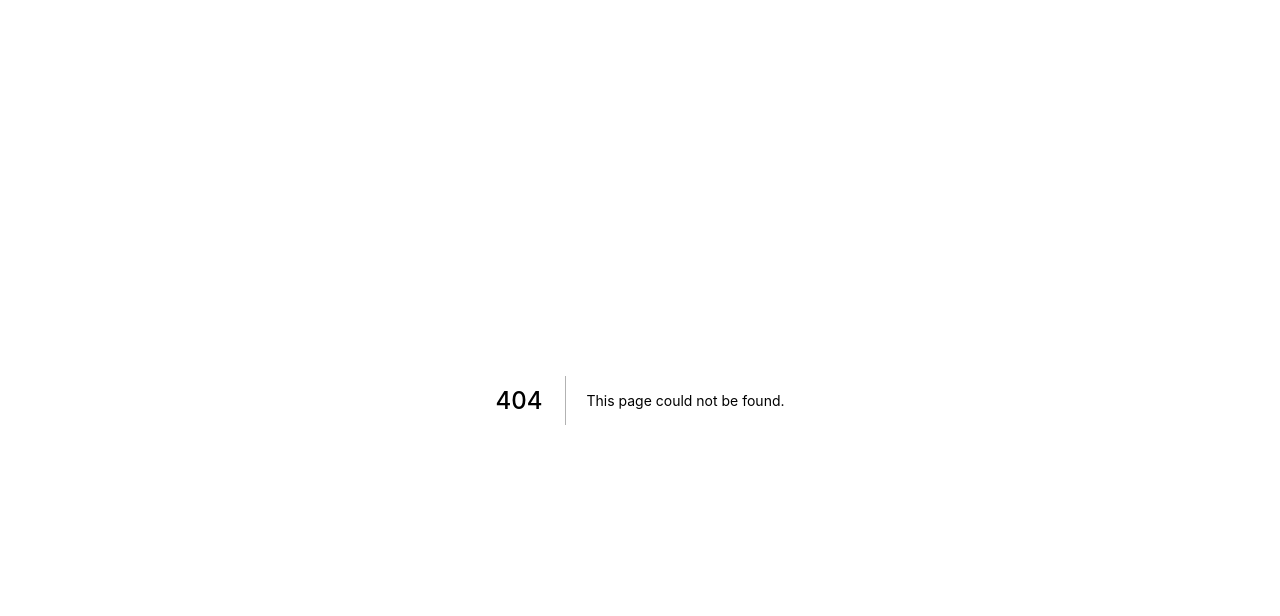
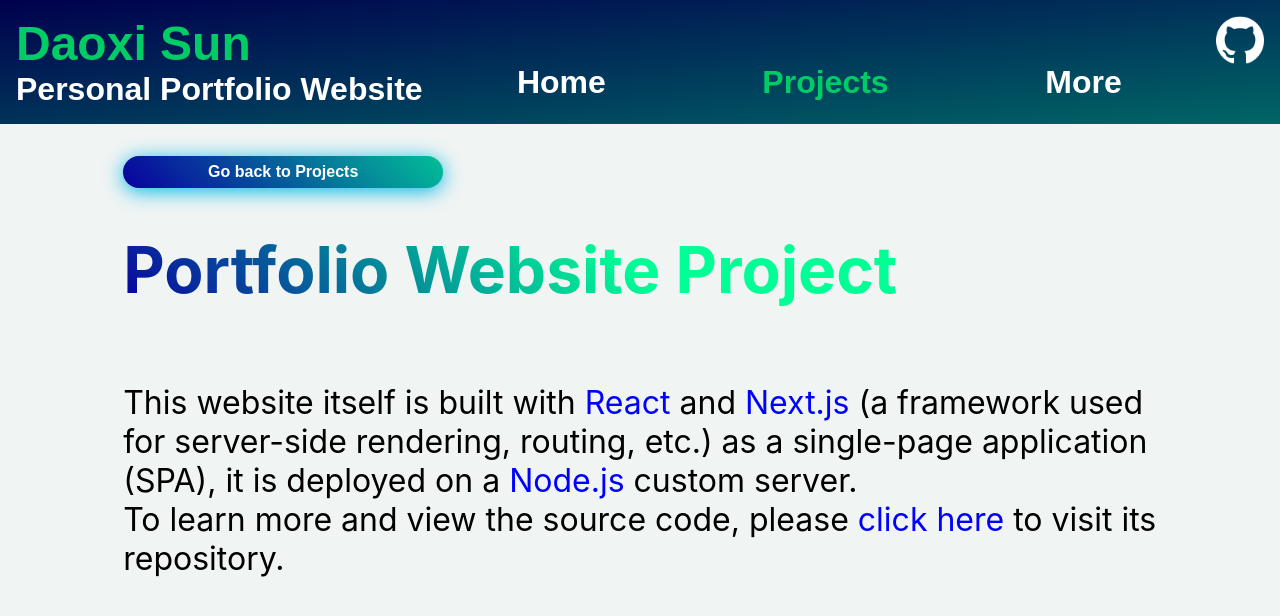
Before and after one commit to daoxi/personal-portfolio, a Next.js app: page /projects/portfolio-website in a window 1280 px wide. Before the commit this address had no page. Shown: the top 616 px of the page. Built offline with nearby package versions, Linux system fonts and the light colour scheme.

Commit message:
added portfolio website project page

```diff
--- /dev/null
+++ b/pages/projects/portfolio-website.js
@@ -0,0 +1,67 @@
+/* the portfolio website project page */
+import MainNavigation from "../components/MainNavigation";
+import classes from "../components/IntroTemplate.module.css";
+import Link from "next/link";
+import Head from "next/head";
+
+function PortfolioWebsite() {
+  return (
+    <div>
+      <Head>
+        <title>Portfolio Website Project</title>
+        <meta
+          name="description"
+          content="Learn more about this project here."
+        />
+      </Head>
+      <MainNavigation></MainNavigation>
+      <div className={classes.introcontainer}>
+        <Link href="/projects" passHref>
+          <button className={classes.btnback}>Go back to Projects</button>
+        </Link>
+        <h1 className={classes.title}>Portfolio Website Project</h1>
+
+        <p className={classes.intro}>
+          This website itself is built with{" "}
+          <a
+            href="https://reactjs.org/"
+            target="_blank"
+            rel="noopener noreferrer"
+          >
+            React
+          </a>{" "}
+          and{" "}
+          <a
+            href="https://nextjs.org/"
+            target="_blank"
+            rel="noopener noreferrer"
+          >
+            Next.js
+          </a>{" "}
+          (a framework used for server-side rendering, routing, etc.) as a single-page application (SPA), it is
+          deployed on a{" "}
+          <a
+            href="https://nodejs.org/"
+            target="_blank"
+            rel="noopener noreferrer"
+          >
+            Node.js
+          </a>{" "}
+          custom server.
+          <br />
+          To learn more and view the source code, please{" "}
+          <a
+            href="https://github.com/daoxi/personal-portfolio"
+            target="_blank"
+            rel="noopener noreferrer"
+          >
+            click here
+          </a>{" "}
+          to visit its repository.
+        </p>
+      </div>
+    </div>
+  );
+}
+
+export default PortfolioWebsite;
```
Also changed, not shown: pages/components/ProjCardsContainer.js (+9 -8 lines), public/assets/proj-thumbnails/Personal-Portfolio-Website-thumb.png (added).
